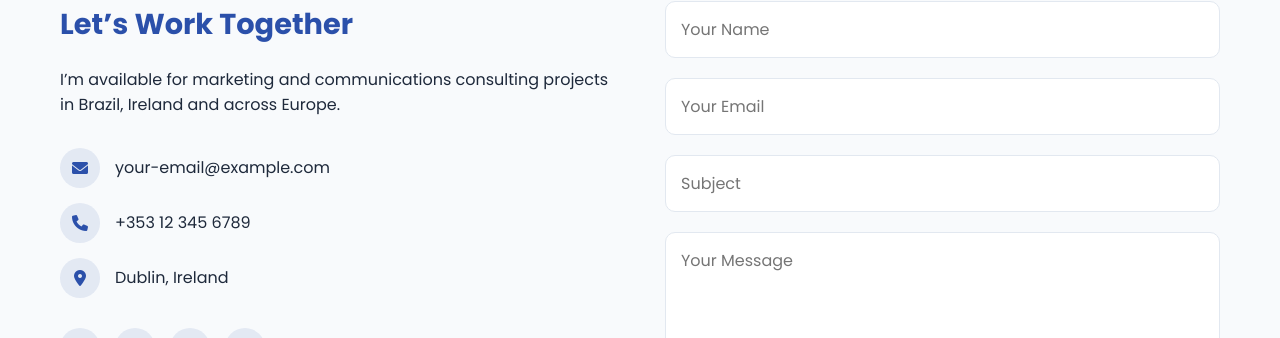
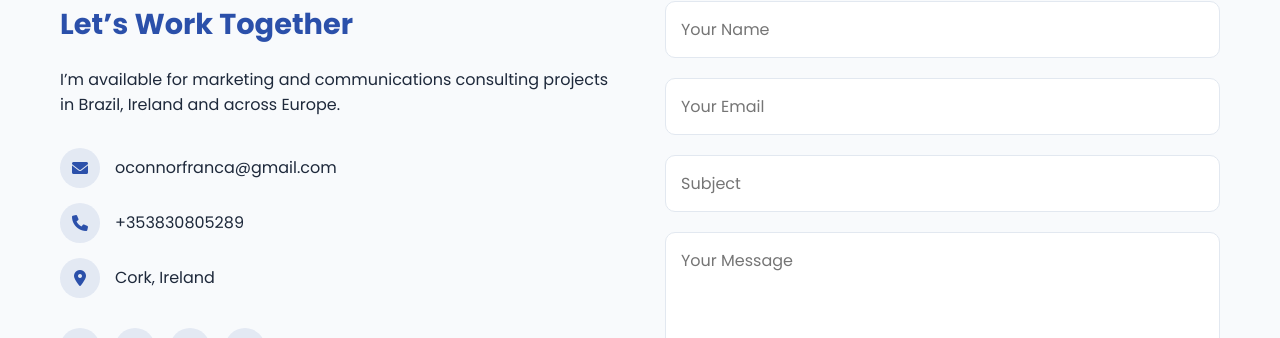
Before and after one commit to o-franca/media-tech, a plain HTML site: page index.html in a window 1280 px wide. Shown: the part 5619-5957 px from the top of the page. Drawn offline with Linux system fonts and the light colour scheme.

Commit message:
Update index.html

```diff
--- a/index.html
+++ b/index.html
@@ -276,9 +276,9 @@
                     <h3>Let’s Work Together</h3>
                     <p>I’m available for marketing and communications consulting projects in Brazil, Ireland and across Europe.</p>
                     <div class="contact-links">
-                        <a href="mailto:your-email@example.com" class="contact-link"><div class="contact-link-icon"><i class="fas fa-envelope"></i></div><span>your-email@example.com</span></a>
-                        <a href="tel:+353123456789" class="contact-link"><div class="contact-link-icon"><i class="fas fa-phone"></i></div><span>+353 12 345 6789</span></a>
-                        <a href="#" class="contact-link"><div class="contact-link-icon"><i class="fas fa-map-marker-alt"></i></div><span>Dublin, Ireland</span></a>
+                        <a href="mailto:your-email@example.com" class="contact-link"><div class="contact-link-icon"><i class="fas fa-envelope"></i></div><span>oconnorfranca@gmail.com</span></a>
+                        <a href="tel:+353123456789" class="contact-link"><div class="contact-link-icon"><i class="fas fa-phone"></i></div><span>+353830805289</span></a>
+                        <a href="#" class="contact-link"><div class="contact-link-icon"><i class="fas fa-map-marker-alt"></i></div><span>Cork, Ireland</span></a>
                     </div>
                     <div class="social-links"><a href="#" class="social-link"><i class="fab fa-linkedin-in"></i></a><a href="#" class="social-link"><i class="fab fa-twitter"></i></a><a href="#" class="social-link"><i class="fab fa-instagram"></i></a><a href="#" class="social-link"><i class="fab fa-github"></i></a></div>
                 </div>
```
